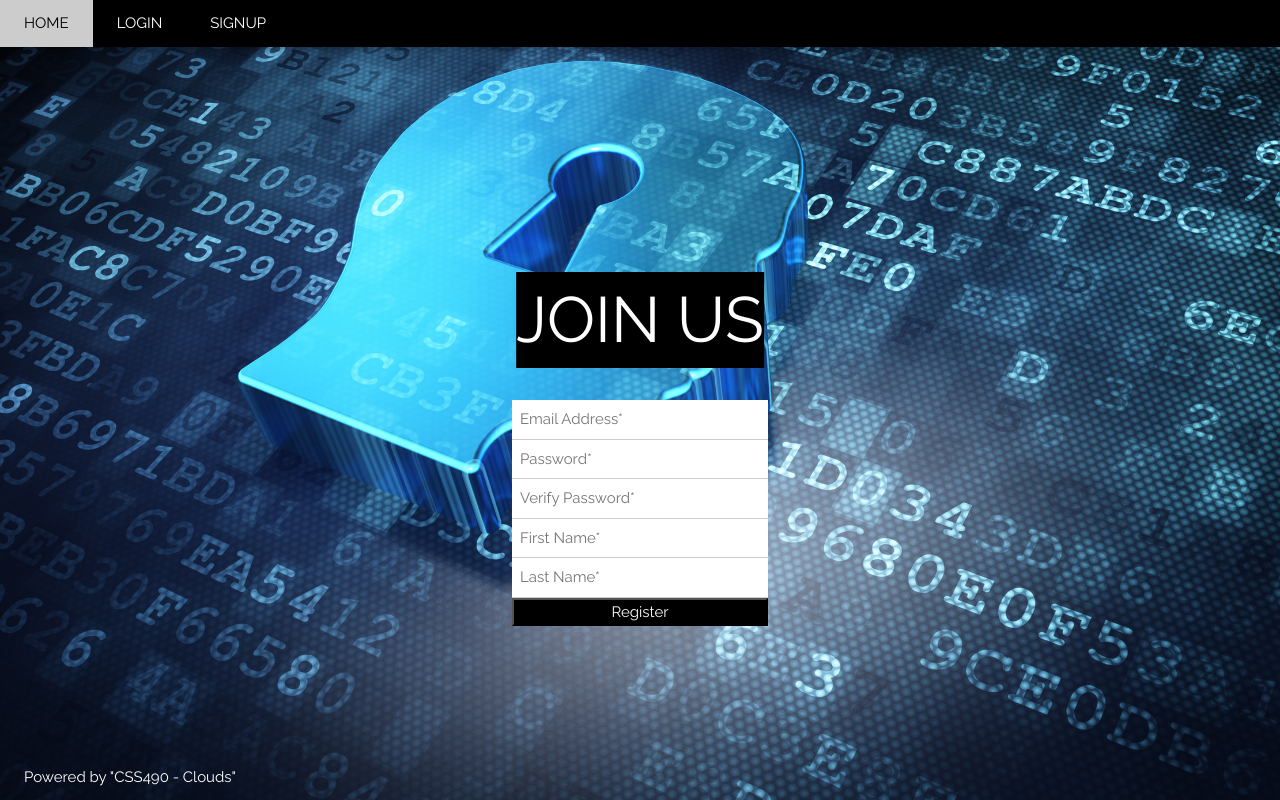
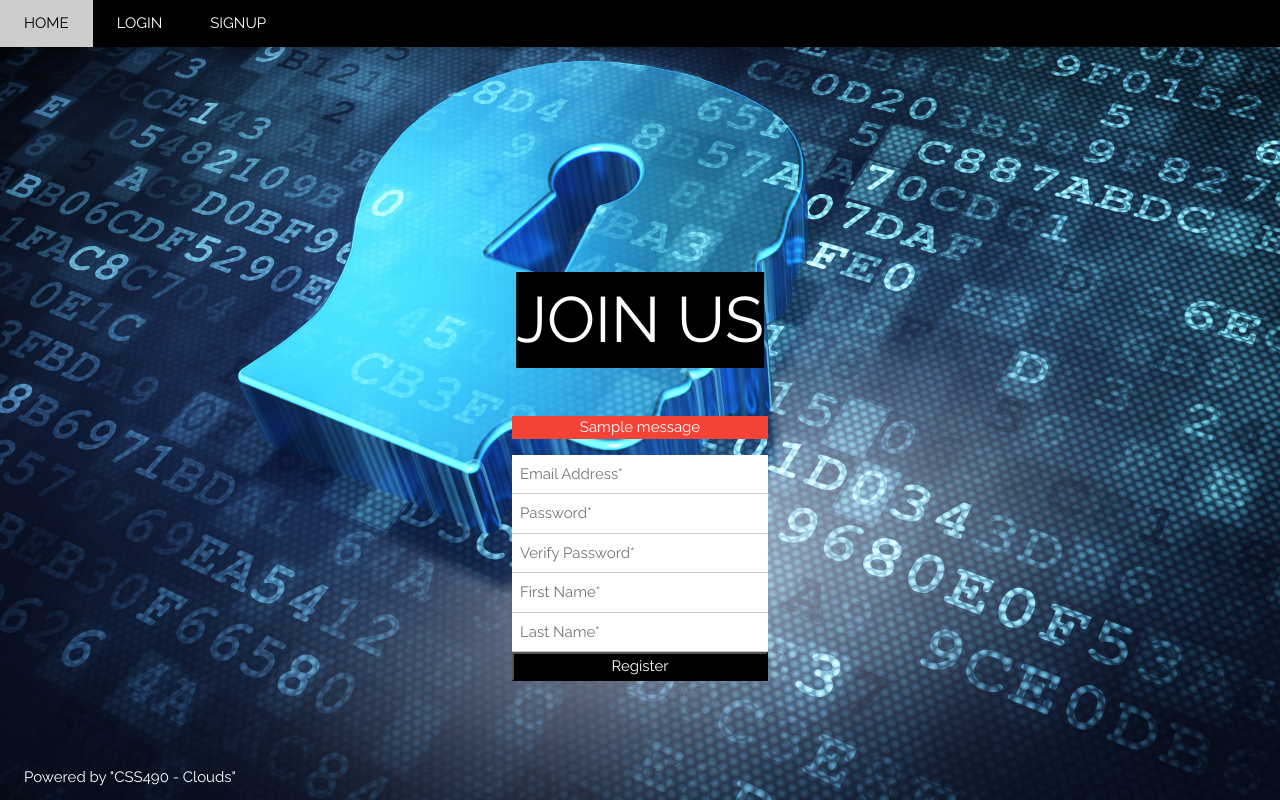
Before and after one commit to olgarose/css490-final, a Python web app: template templates/signup.html in a window 1280 px wide. Run offline with Jinja, Linux system fonts and the light colour scheme; the template is opened without the code that fills it, so the values that code supplies are empty; one stand-in notice (Sample message) is shown.

Commit message:
Error messages pop up now for login/signup
Proper redirects so far also

```diff
--- a/templates/login.html
+++ b/templates/login.html
@@ -60,6 +60,11 @@ body, html {height: 100%}
   </div>
   <div class="login_box">
     <form action="{{ url_for('login_page') }}" method=post>
+        <div class="w3-panel w3-red" align="center">
+          {% for message in get_flashed_messages() %}
+            {{message}}
+          {% endfor %}
+        </div>
       <input class="w3-input" name="email" type="email" placeholder="Email Address*" required>
       <input class="w3-input" name="password" type="password"  placeholder="Password*" required>
       <button class="w3-bar w3-black" type="submit">Login</button>
--- a/templates/signup.html
+++ b/templates/signup.html
@@ -60,12 +60,12 @@ body, html {height: 100%}
 
 
         <div class="signup_box">
-            <form action="/signup" method=post>
-        <!--<div class="flashes" align="center">-->
-          <!--{% for message in get_flashed_messages() %}-->
-            <!--{{message}}-->
-          <!--{% endfor %}-->
-        <!--</div>-->
+            <form action="{{ url_for('signup_page') }}" method=post>
+                <div class="w3-panel w3-red" align="center">
+                  {% for message in get_flashed_messages() %}
+                    {{message}}
+                  {% endfor %}
+                </div>
                 <input class="w3-input" name="email" type="email" placeholder="Email Address*" required>
                 <input class="w3-input" name="password" type="password"  placeholder="Password*" required>
                 <input class="w3-input" name="password_verify" type="password"  placeholder="Verify Password*" required>
```
